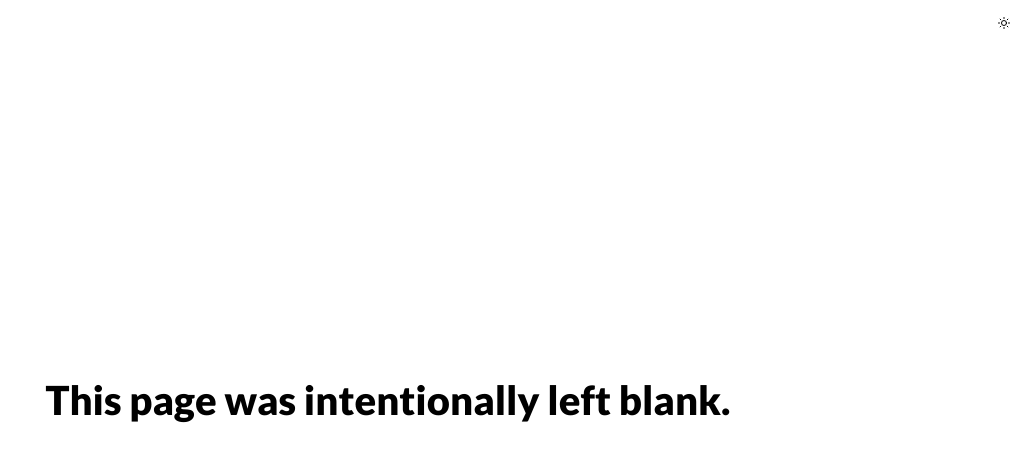
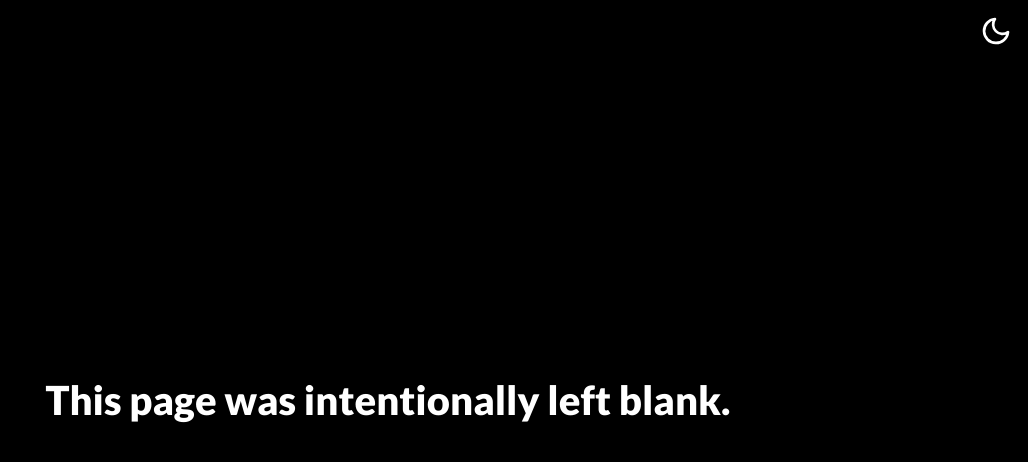
Before and after one commit to FOREVEREALIZE/intentionally-blank-page, a plain HTML site: page index.html in a window 1280 px wide. Both pictures are taken after a click on the button 1256 px from the left and 24 px from the top of the page. Shown: the whole page, without its empty margins (252-1280 px from the left). Drawn offline with nearby package versions, Linux system fonts and the light colour scheme.

Commit message:
Add actual theming

```diff
--- a/index.html
+++ b/index.html
@@ -2,26 +2,17 @@
 <html>
     <head>
         <script type="text/javascript" src="https://code.jquery.com/jquery-3.6.3.min.js"></script>
+        <script src="https://unpkg.com/feather-icons"></script>
         <script type="text/javascript" src="main.js"></script>
         <link rel="stylesheet" href="main.css" />
     </head>
     <body>
-        <div class="main flex-container">
+        <div class="main flex-container light">
             <h1 class="text">
                 This page was intentionally left blank.
             </h1>
-            <button class="theme-button">
-                <svg xmlns="http://www.w3.org/2000/svg" width="60%" height="60%" viewBox="0 0 24 24" fill="none" stroke="currentColor" stroke-width="2" stroke-linecap="round" stroke-linejoin="round" class="feather feather-sun">
-                    <circle cx="12" cy="12" r="5"></circle>
-                    <line x1="12" y1="1" x2="12" y2="3"></line>
-                    <line x1="12" y1="21" x2="12" y2="23"></line>
-                    <line x1="4.22" y1="4.22" x2="5.64" y2="5.64"></line>
-                    <line x1="18.36" y1="18.36" x2="19.78" y2="19.78"></line>
-                    <line x1="1" y1="12" x2="3" y2="12"></line>
-                    <line x1="21" y1="12" x2="23" y2="12"></line>
-                    <line x1="4.22" y1="19.78" x2="5.64" y2="18.36"></line>
-                    <line x1="18.36" y1="5.64" x2="19.78" y2="4.22"></line>
-                </svg>
+            <button class="theme-button light" id="theme-button">
+                <i data-feather="sun" class="feather"></i>
             </button>
         </div>
     </body>
--- a/main.css
+++ b/main.css
@@ -32,20 +32,51 @@ body {
     font-size: 5vh;
 }
 
-.theme-button {
-    transition: color 0.5s linear;
+.theme-button.light {
     position: absolute;
     top: 1vh;
     right: 1vh;
-    height: 4vh;
-    width: 4vh;
+    height: 6vh;
+    width: 6vh;
+    box-shadow: none;
+    overflow: hidden;
+    -webkit-transition-duration: 0.3s;
+    transition-duration: 0.3s;
+    -webkit-transition-property: color, background-color;
+    transition-property: color, background-color;
     background-color: rgba(0, 0, 0, 0);
     border: 0px;
     border-radius: 10px;
 }
 
-.theme-button:hover {
-    background-color: gray;
-    animation-name: example;
-    animation-duration: 0.2s;
+.theme-button.light:hover, .theme-button.light:active {
+    background-color: rgba(0, 0, 0, 0.1);
+    color: black;
 }
+
+.theme-button.dark {
+    position: absolute;
+    top: 1vh;
+    right: 1vh;
+    height: 6vh;
+    width: 6vh;
+    box-shadow: none;
+    overflow: hidden;
+    -webkit-transition-duration: 0.3s;
+    transition-duration: 0.3s;
+    -webkit-transition-property: color, background-color;
+    transition-property: color, background-color;
+    background-color: rgba(0, 0, 0, 0);
+    border: 0px;
+    border-radius: 10px;
+}
+
+.theme-button.dark:hover, .theme-button.dark:active {
+    background-color: rgba(255, 255, 255, 0.1);
+    color: white;
+}
+
+.feather {
+    width: 4vh;
+    height: 4vh;
+}
--- a/main.js
+++ b/main.js
@@ -0,0 +1,19 @@
+var isDark = false
+
+$(document).ready(() => {
+    feather.replace()
+
+    $('#theme-button').click(() => {
+        const originClass = isDark ? 'dark' : 'light'
+        const targetClass = isDark ? 'light' : 'dark'
+        const targetIcon = isDark ? 'sun' : 'moon'
+
+        console.log('[THEME CHANGE] Change from ' + originClass.toUpperCase() + ' to ' + targetClass.toUpperCase())
+
+        $('.' + originClass).addClass(targetClass).removeClass(originClass)
+        $('#theme-button').html('<i data-feather="' + targetIcon + '" class="feather"></i>')
+
+        feather.replace()
+        isDark = !isDark
+    })
+})
```
